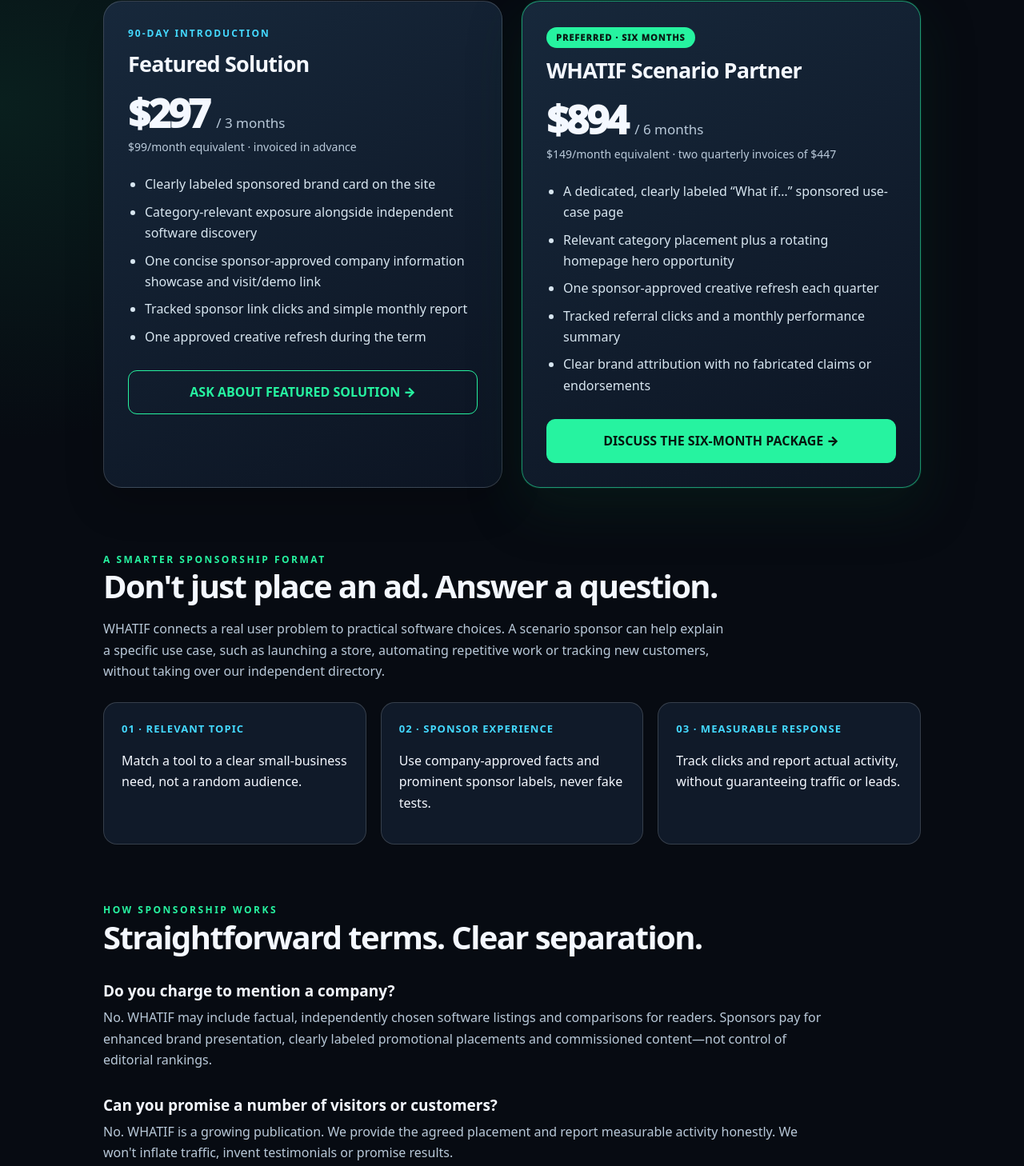
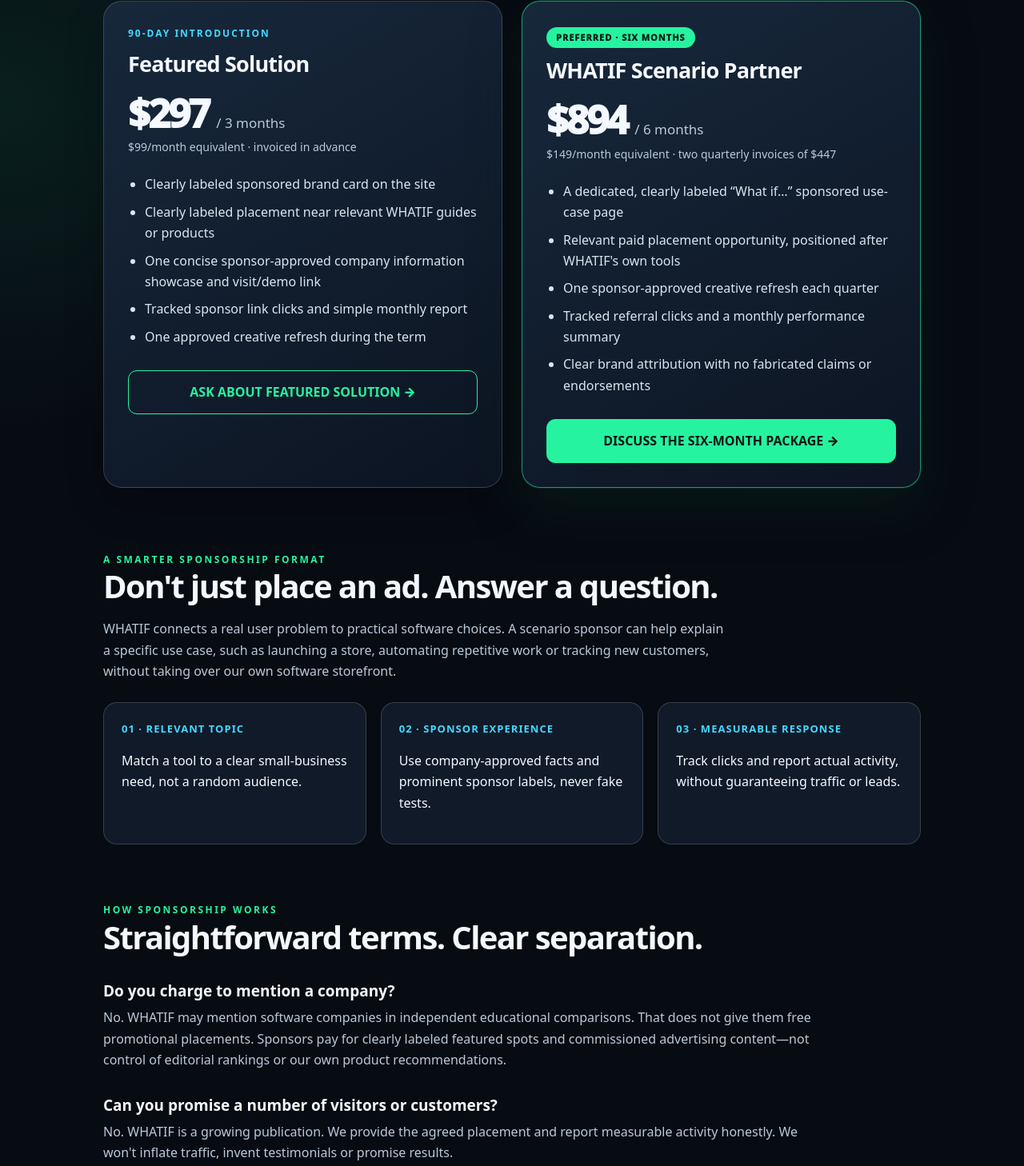
Before and after one commit to rawedgedeals-alt/EdgeTools, a plain HTML site: page advertise.html in a window 1280 px wide. Shown: the part 854-2312 px from the top of the page at 80% size. Drawn offline with Linux system fonts and the light colour scheme.

Commit message:
sales(whatif): sell labeled spotlight placements without crowding out own products

```diff
--- a/advertise.html
+++ b/advertise.html
@@ -62,7 +62,7 @@
 <h3 class="plan">Featured Solution</h3>
 <div class="price">$297 <small>/ 3 months</small></div>
 <p class="term">$99/month equivalent · invoiced in advance</p>
-<ul><li>Clearly labeled sponsored brand card on the site</li><li>Category-relevant exposure alongside independent software discovery</li><li>One concise sponsor-approved company information showcase and visit/demo link</li><li>Tracked sponsor link clicks and simple monthly report</li><li>One approved creative refresh during the term</li></ul>
+<ul><li>Clearly labeled sponsored brand card on the site</li><li>Clearly labeled placement near relevant WHATIF guides or products</li><li>One concise sponsor-approved company information showcase and visit/demo link</li><li>Tracked sponsor link clicks and simple monthly report</li><li>One approved creative refresh during the term</li></ul>
 <a class="action" href="mailto:rawedgedeals@gmail.com?subject=WHATIF%20Featured%20Solution%20Inquiry">ASK ABOUT FEATURED SOLUTION →</a>
 </article>
 <article class="panel feature">
@@ -70,14 +70,14 @@
 <h3 class="plan">WHATIF Scenario Partner</h3>
 <div class="price">$894 <small>/ 6 months</small></div>
 <p class="term">$149/month equivalent · two quarterly invoices of $447</p>
-<ul><li>A dedicated, clearly labeled “What if…” sponsored use-case page</li><li>Relevant category placement plus a rotating homepage hero opportunity</li><li>One sponsor-approved creative refresh each quarter</li><li>Tracked referral clicks and a monthly performance summary</li><li>Clear brand attribution with no fabricated claims or endorsements</li></ul>
+<ul><li>A dedicated, clearly labeled “What if…” sponsored use-case page</li><li>Relevant paid placement opportunity, positioned after WHATIF's own tools</li><li>One sponsor-approved creative refresh each quarter</li><li>Tracked referral clicks and a monthly performance summary</li><li>Clear brand attribution with no fabricated claims or endorsements</li></ul>
 <a class="action" href="mailto:rawedgedeals@gmail.com?subject=WHATIF%206-Month%20Scenario%20Partner%20Inquiry">DISCUSS THE SIX-MONTH PACKAGE →</a>
 </article>
 </div>
 </section>
 <section aria-labelledby="value">
 <div class="kicker">A smarter sponsorship format</div><h2 id="value">Don't just place an ad. Answer a question.</h2>
-<p class="intro">WHATIF connects a real user problem to practical software choices. A scenario sponsor can help explain a specific use case, such as launching a store, automating repetitive work or tracking new customers, without taking over our independent directory.</p>
+<p class="intro">WHATIF connects a real user problem to practical software choices. A scenario sponsor can help explain a specific use case, such as launching a store, automating repetitive work or tracking new customers, without taking over our own software storefront.</p>
 <div class="three">
 <div class="small"><b>01 · RELEVANT TOPIC</b><p>Match a tool to a clear small-business need, not a random audience.</p></div>
 <div class="small"><b>02 · SPONSOR EXPERIENCE</b><p>Use company-approved facts and prominent sponsor labels, never fake tests.</p></div>
@@ -86,12 +86,12 @@
 </section>
 <section class="faq" aria-labelledby="faq">
 <div class="kicker">How sponsorship works</div><h2 id="faq">Straightforward terms. Clear separation.</h2>
-<h3>Do you charge to mention a company?</h3><p>No. WHATIF may include factual, independently chosen software listings and comparisons for readers. Sponsors pay for enhanced brand presentation, clearly labeled promotional placements and commissioned content—not control of editorial rankings.</p>
+<h3>Do you charge to mention a company?</h3><p>No. WHATIF may mention software companies in independent educational comparisons. That does not give them free promotional placements. Sponsors pay for clearly labeled featured spots and commissioned advertising content—not control of editorial rankings or our own product recommendations.</p>
 <h3>Can you promise a number of visitors or customers?</h3><p>No. WHATIF is a growing publication. We provide the agreed placement and report measurable activity honestly. We won't inflate traffic, invent testimonials or promise results.</p>
 <h3>Can we submit creative and a demo link?</h3><p>Yes, subject to editorial and compliance approval. Paid placements are labeled “Advertisement” or “Sponsored Advertising Content”, and paid outbound links are marked as sponsored for search engines. The company's participation is never implied without approval.</p>
 <h3>How do we start?</h3><p>Send the company name, public product link, the business problem you solve and which package interests you. We'll check fit and availability before an invoice or agreement.</p>
 <a class="cta" href="mailto:rawedgedeals@gmail.com?subject=WHATIF%20Sponsor%20Availability">CONTACT WHATIF ABOUT SPONSORSHIP →</a>
 </section>
 </main>
-<footer>© 2026 WHATIF · Independent software discovery · <a href="./privacy.html">Privacy &amp; disclosures</a> · <a href="./index.html">Explore software</a></footer>
+<footer>© 2026 WHATIF · Our software first · <a href="./privacy.html">Privacy &amp; disclosures</a> · <a href="./index.html">Explore software</a></footer>
 </body></html>
```
